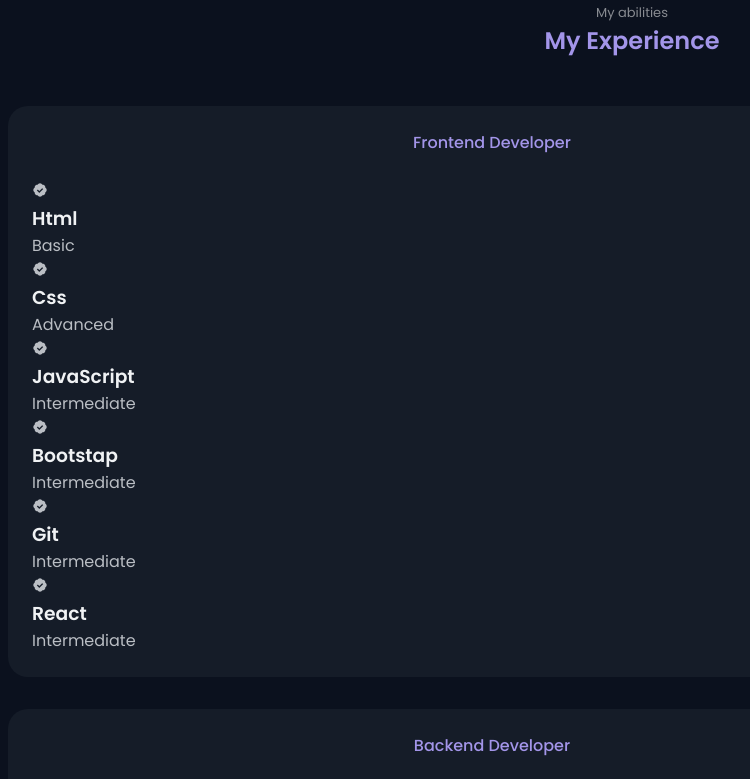
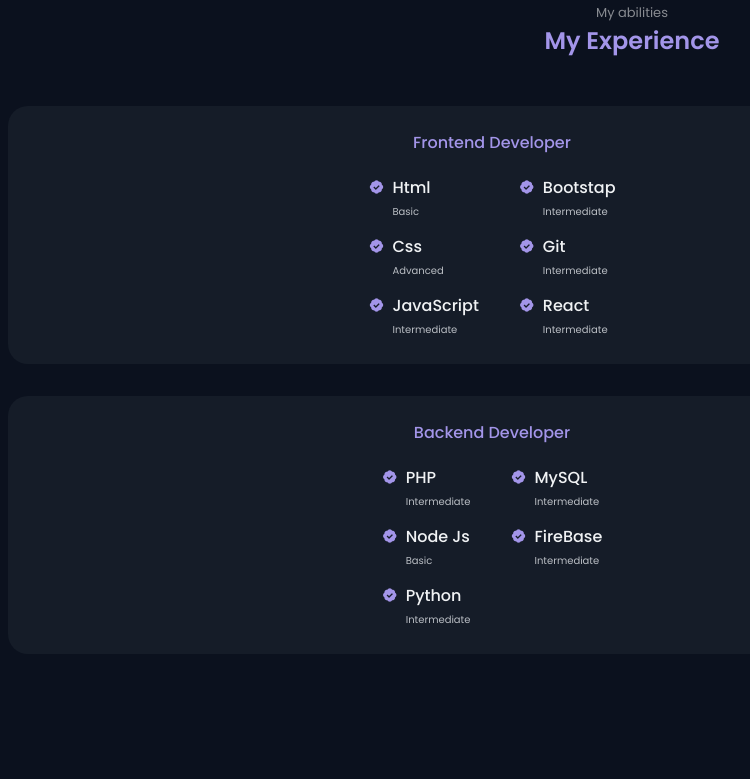
Before and after one commit to jonathanmunamire/My-Portfolio, a website built with webpack: page src/index.html in a window 1280 px wide. Shown: the part 1378-2157 px from the top of the page, without its empty margins (8-758 px from the left). Built offline with nearby package versions, Linux system fonts and the light colour scheme.

Commit message:
Style Experience Section

```diff
--- a/src/style.css
+++ b/src/style.css
@@ -425,6 +425,38 @@
   margin-bottom: 1.5rem;
 }
 
+.skills__box {
+  display: flex;
+  justify-content: center;
+  column-gap: 2.5rem;
+}
+
+.skills__group {
+  display: grid;
+  align-content: flex-start;
+  row-gap: 1rem;
+}
+
+.skills__data {
+  display: flex;
+  column-gap: .5rem;
+}
+
+.skills .bxs-badge-check {
+  font-size: 1rem;
+  color: var(--first-color);
+}
+
+.skills__name {
+  font-size: var(--normal-font-size);
+  font-weight: var(--font-medium);
+  line-height: 18px;
+}
+
+.skills__level {
+  font-size: var(--tiny-font-size);
+}
+
 /*=============== SERVICES ===============*/
 
 
```
